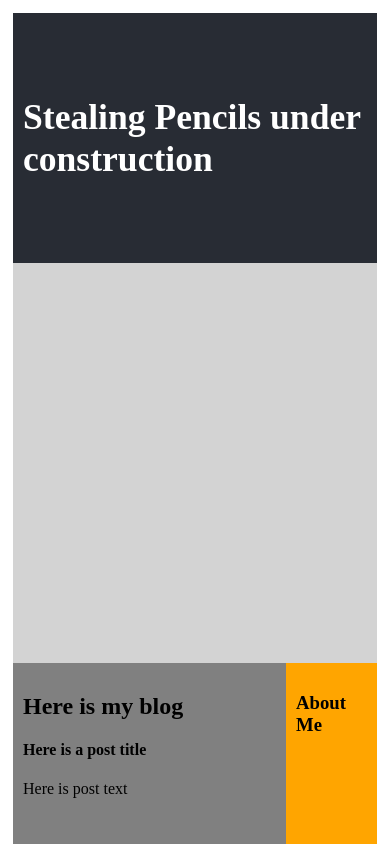
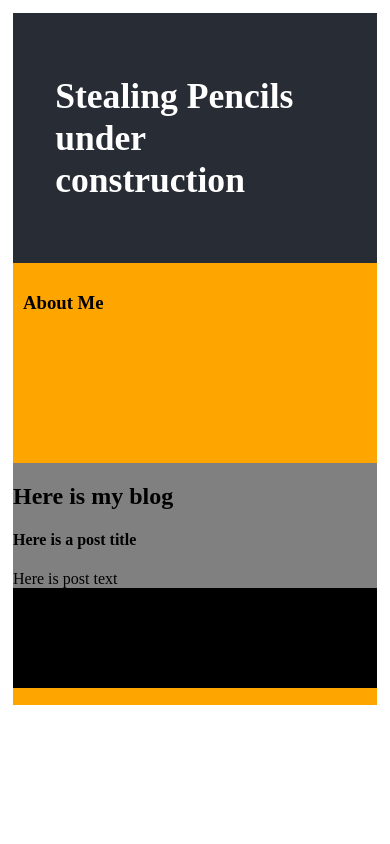
Before and after one commit to stealing-pencils/my_website, a React (Create React App) app in the folder my_website/: page / in a window 390 px wide. Shown: the top 844 px of the page. Built offline with nearby package versions, Linux system fonts and the light colour scheme; a web font is replaced by a local one.

Commit message:
changed css to represent mobile first responsive design

```diff
--- a/my_website/src/App.css
+++ b/my_website/src/App.css
@@ -1,21 +1,65 @@
+
 
   .App-content {
     display: grid;
     min-height: 100%;
+    max-width: 100%;
     grid-template-columns: repeat(4, 1fr);
-  grid-template-rows: 250px 400px 1fr 100px;
+    grid-template-rows: 250px 200px 1fr 100px;
 
     grid-template-areas:
     "h h h h"
-  "i i i i"
-  "p p p a"
+    "a a a a"
+    "b b b b"
     "f f f f";
   }
 
   .header {
     grid-area: h;
+    padding: 5vh;
+    background-color: #282c34;
+    display: flex;
+    align-items: center;
+    justify-content: center;
+    font-size: calc(10px + 2vmin);
+    color: white;
+  }
+
+  .about-column-right {
+    grid-area: a;
     padding: 10px;
+    background-color: orange;
+    min-height: 50vh;
+  }
+
+  .main-blog-container {
+    grid-area: b;
+    /* padding: 10px; */
+    background-color: gray;
+  }
+
+  footer {
+    grid-area: f;
+    padding: 10px;
+    background-color: black;
+  }
+
+
+@media only screen and (min-width: 1024px) {
+
+  .App-content {
+    grid-template-rows: 250px 400px 1fr 100px;
+    grid-template-columns: repeat(4, 1fr);
+    grid-template-areas:
+    "h h h h"
+    "i i i i"
+    "b b b a"
+    "f f f f";
+  }
+
+  .header {
     background-color: #282c34;
+
     display: flex;
     align-items: center;
     justify-content: center;
@@ -28,21 +72,4 @@
     background-color: #d3d3d3;
   }
 
-.about-column-right {
-  grid-area: a;
-  padding: 10px;
-  background-color: orange;
-  min-height: 100vh;
 }
-
-.main-blog-container {
-  grid-area: p;
-  padding: 10px;
-  background-color: gray;
-}
-
-footer {
-  grid-area: f;
-  padding: 10px;
-  background-color: black;
-}
```
Lines whose indentation alone changed are shown as unchanged.
